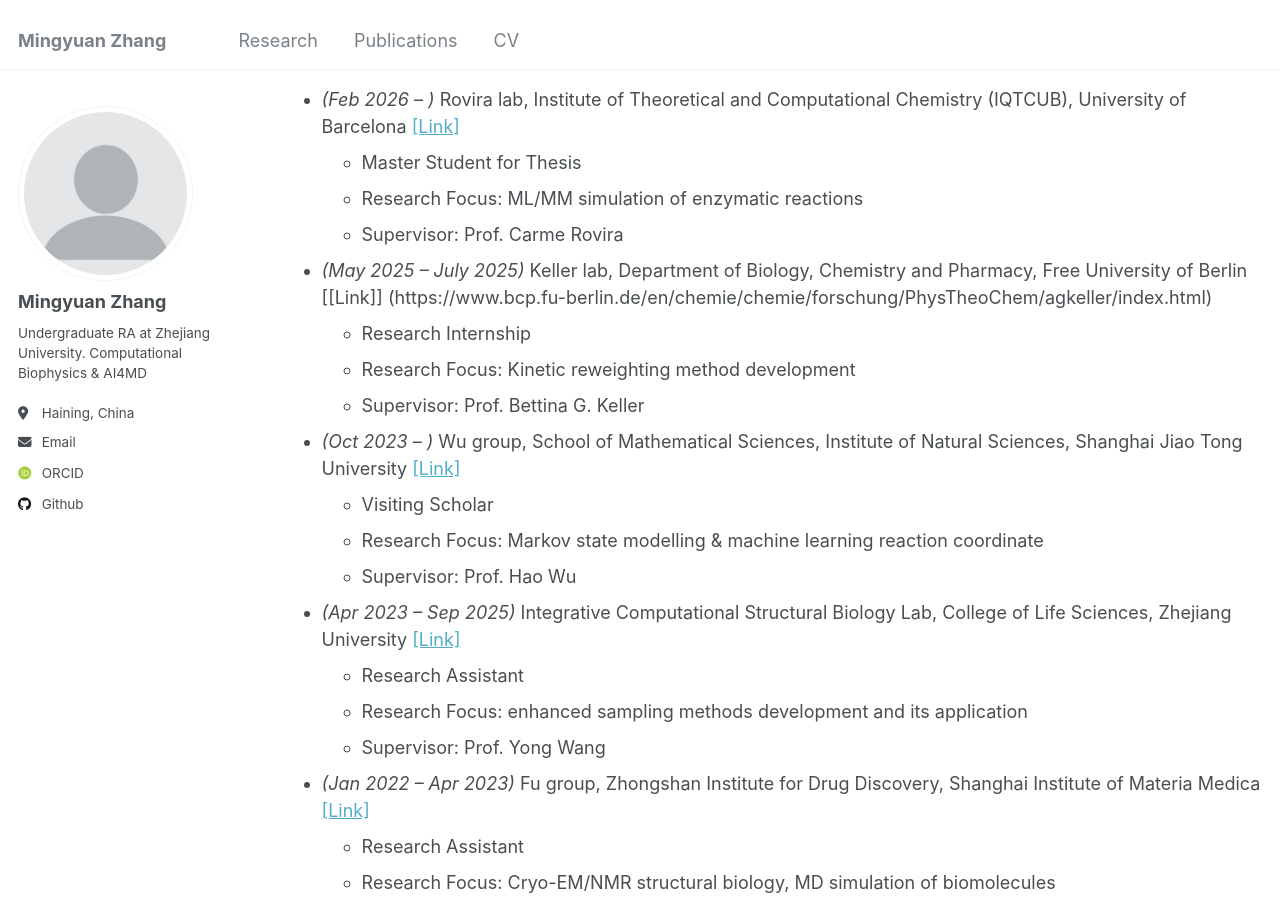
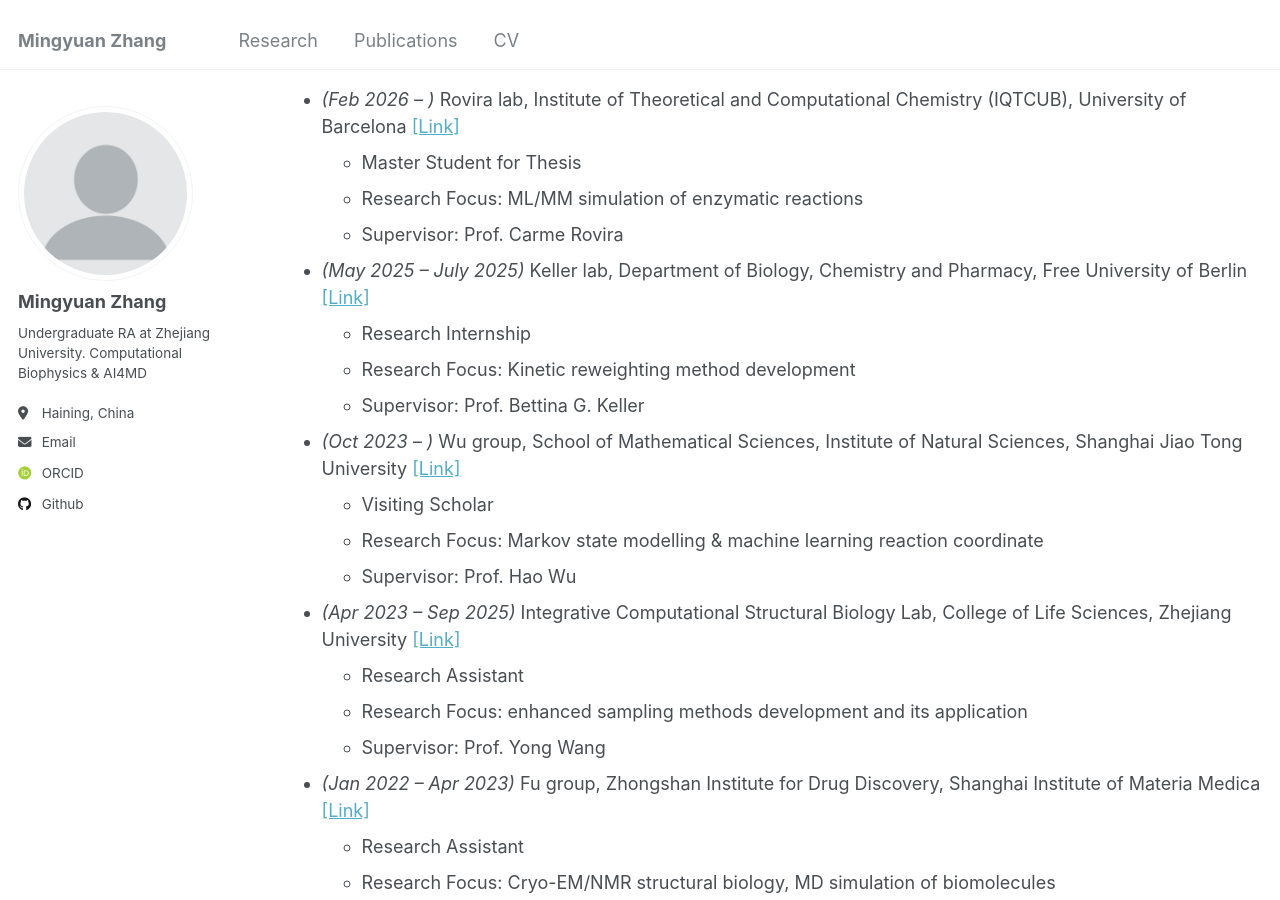
Before and after one commit to Mingyuan00/Mingyuan00.github.io, a Jekyll site: the page built from _pages/cv.md, in a window 1280 px wide and 900 px high, scrolled down 328 px. Built offline with Jekyll 4.4.1, drawn with Linux system fonts in a browser that asks for light colours; some web fonts are replaced.

Commit message:
Update cv.md

```diff
--- a/_pages/cv.md
+++ b/_pages/cv.md
@@ -24,7 +24,7 @@ Research experience
   * Research Focus: ML/MM simulation of enzymatic reactions
   * Supervisor: Prof. Carme Rovira
 
-* _(May 2025 -- July 2025)_ Keller lab, Department of Biology, Chemistry and Pharmacy, Free University of Berlin [[Link]] (https://www.bcp.fu-berlin.de/en/chemie/chemie/forschung/PhysTheoChem/agkeller/index.html)
+* _(May 2025 -- July 2025)_ Keller lab, Department of Biology, Chemistry and Pharmacy, Free University of Berlin [[Link]](https://www.bcp.fu-berlin.de/en/chemie/chemie/forschung/PhysTheoChem/agkeller/index.html/)
   * Research Internship
   * Research Focus: Kinetic reweighting method development
   * Supervisor: Prof. Bettina G. Keller
```
